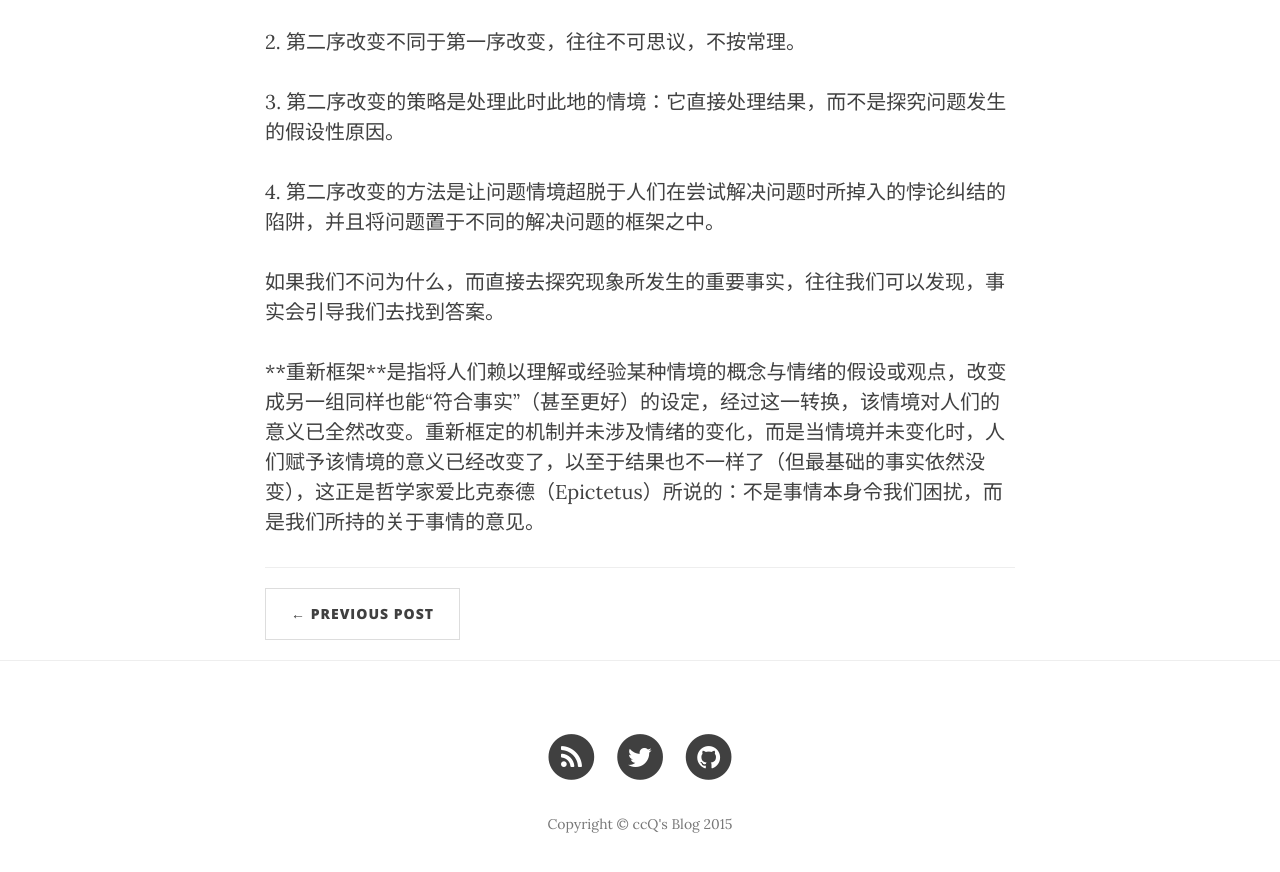
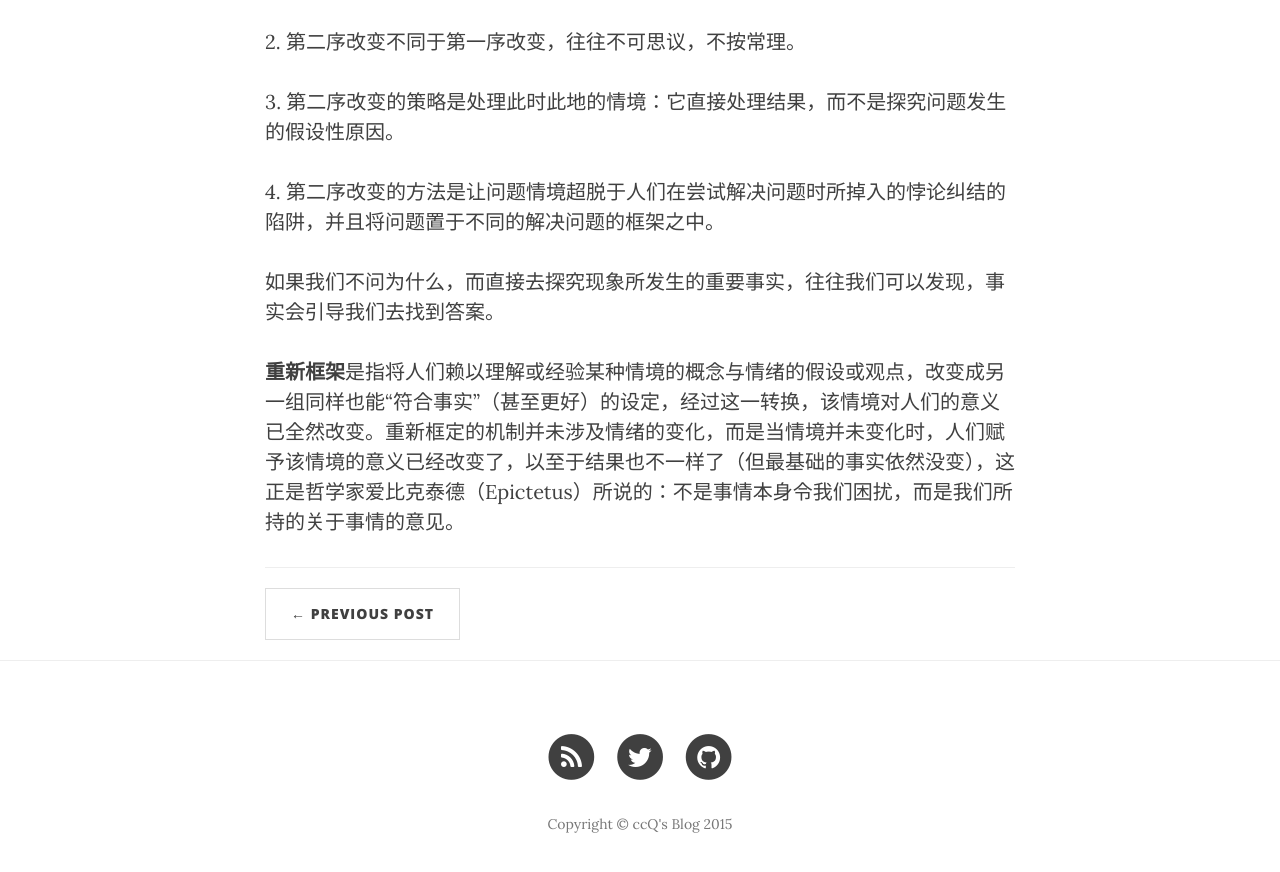
Before and after one commit to ccqpein/ccqpein.github.io, a Jekyll site: the page built from _posts/2015-2-22-《改变》读后.md, in a window 1280 px wide and 900 px high, scrolled down 2894 px. Shown: the top 872 px of the window. Built offline with Jekyll 4.4.1, drawn with Linux system fonts in a browser that asks for light colours; nearby versions of some CDN libraries.

Commit message:
change sth

```diff
--- a/_posts/2015-2-22-《改变》读后.md
+++ b/_posts/2015-2-22-《改变》读后.md
@@ -51,4 +51,4 @@ header-img:
 <p>4. 第二序改变的方法是让问题情境超脱于人们在尝试解决问题时所掉入的悖论纠结的陷阱，并且将问题置于不同的解决问题的框架之中。</p>
 <p>如果我们不问为什么，而直接去探究现象所发生的重要事实，往往我们可以发现，事实会引导我们去找到答案。</p>
 
-<p>**重新框架**是指将人们赖以理解或经验某种情境的概念与情绪的假设或观点，改变成另一组同样也能“符合事实”（甚至更好）的设定，经过这一转换，该情境对人们的意义已全然改变。重新框定的机制并未涉及情绪的变化，而是当情境并未变化时，人们赋予该情境的意义已经改变了，以至于结果也不一样了（但最基础的事实依然没变），这正是哲学家爱比克泰德（Epictetus）所说的：不是事情本身令我们困扰，而是我们所持的关于事情的意见。</p>
+<p><strong>重新框架</strong>是指将人们赖以理解或经验某种情境的概念与情绪的假设或观点，改变成另一组同样也能“符合事实”（甚至更好）的设定，经过这一转换，该情境对人们的意义已全然改变。重新框定的机制并未涉及情绪的变化，而是当情境并未变化时，人们赋予该情境的意义已经改变了，以至于结果也不一样了（但最基础的事实依然没变），这正是哲学家爱比克泰德（Epictetus）所说的：不是事情本身令我们困扰，而是我们所持的关于事情的意见。</p>
```
